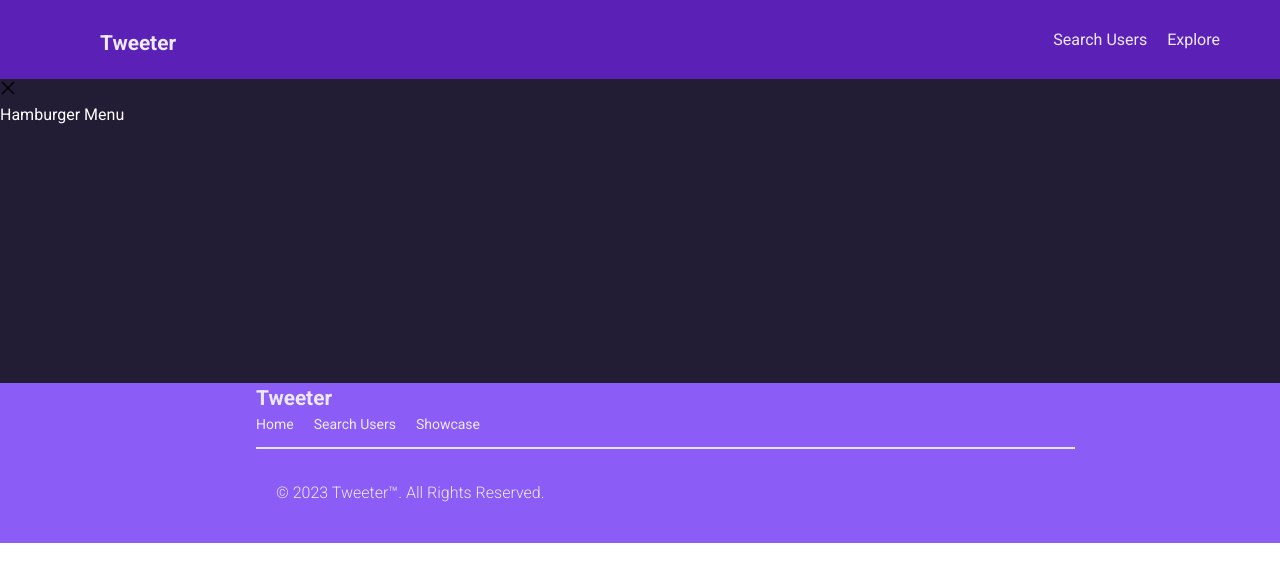
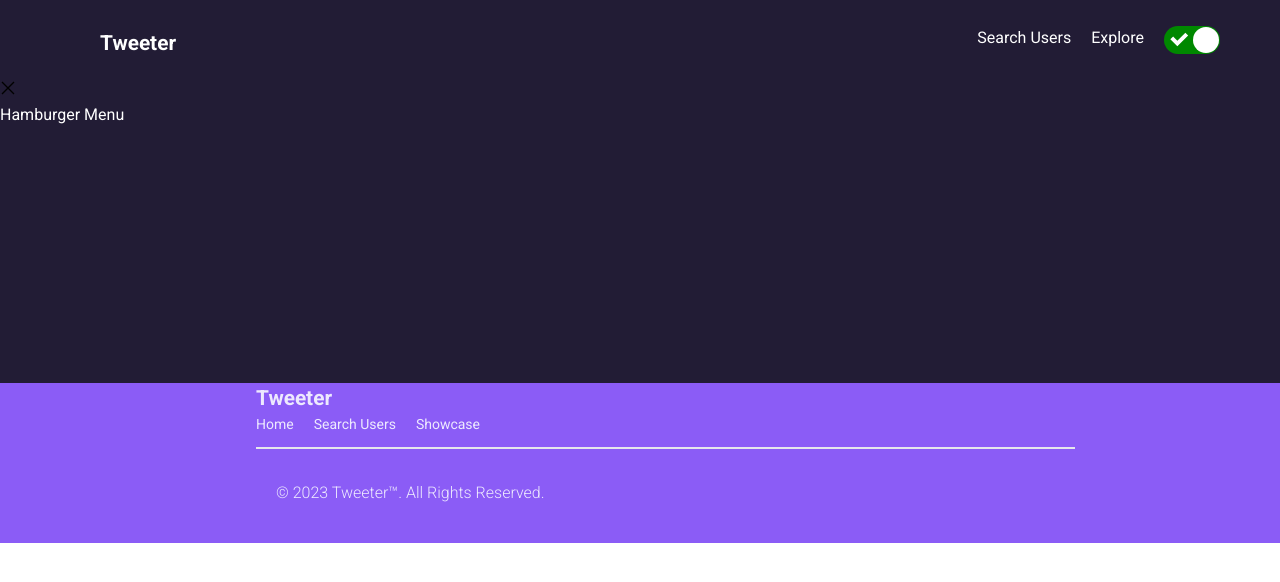
Before and after one commit to BrandonCarp/tweeter, a React (Create React App) app: page /hamburgerlink in a window 1280 px wide. Shown: the top 582 px of the page. Built offline with nearby package versions, Linux system fonts and the light colour scheme; a web font is replaced by a local one.

Commit message:
dark mode finally

```diff
--- a/src/App.css
+++ /dev/null
@@ -1,9 +0,0 @@
-#light {
-  background-color: #f3ebf6;
-  color: black;
-}
-
-#dark {
-  background-color: #221C35;
-  color: #fff;
-}
--- a/src/App.tsx
+++ b/src/App.tsx
@@ -1,6 +1,6 @@
-import React, {createContext, useState} from "react";
+import React, { useState} from "react";
 import { Route, Routes } from "react-router-dom";
-import './App.css';
+import './Components/Styles/darkMode.css';
 import { Home } from "./Components/Home Page/Home";
 import { TweetShowcase } from "./Components/Tweet Showcase/TweetShowcase";
 import { Navbar } from "./Components/Home Page/Navbar";
@@ -9,15 +9,8 @@ import { HamburgerLinks } from "./Components/HamburgerLinks";
 import { MobileFooter } from "./Components/MobileFooter";
 import { AnimatePresence, motion } from "framer-motion";
 import { ScrollToTop } from "./Components/ScrollToTop";
-import ReactSwitch from "react-switch";
-
-
-type ThemeName = 'light' | 'dark' | string;
-type ThemeContextType = {
-  theme: ThemeName
-  setTheme: (name: ThemeName) => void
-}
-export const ThemeContext = createContext<unknown>({} as ThemeContextType)
+import {ThemeContext} from './Components/Context/ThemeContext';
+import { ThemeName } from "./Components/Types/ThemeName";
 
 
 
@@ -45,7 +38,7 @@ export const App = () => {
           exit={{ opacity: 0 }}
         >
          <Navbar  />
-         {/* <ReactSwitch className="absolute bottom-10"  onChange={toggleTheme} checked={theme === 'dark'} /> */}
+
         </motion.div>
       </AnimatePresence>
       <Routes>
--- /dev/null
+++ b/src/Components/Context/ThemeContext.ts
@@ -0,0 +1,10 @@
+import { createContext } from "react";
+import { ThemeName } from "../Types/ThemeName";
+
+
+
+type ThemeContextType = {
+  theme: ThemeName
+  setTheme: (name: ThemeName) => void
+}
+export const ThemeContext = createContext<any>({} as ThemeContextType)
--- a/src/Components/Home Page/Navbar.tsx
+++ b/src/Components/Home Page/Navbar.tsx
@@ -1,12 +1,14 @@
 import React, {useState, useContext } from "react";
-import ReactSwitch from "react-switch";
+import '../Styles/darkMode.css'
+import ReactSwitch from 'react-switch';
 import { NavLink } from "react-router-dom";
 import { GiHamburgerMenu } from "react-icons/gi";
 import { Modal } from "../Modal";
 import { motion } from "framer-motion";
-import { ThemeContext } from "src/App";
-// Icons
-// import {BsFillSunFill, BsMoonFill, BsCheck, BsSunFill} from 'react-icons/bs';
+
+import { ThemeContext } from "../Context/ThemeContext";
+
+
 
 export function Navbar() {
   const [isOpen, setIsOpen] = useState(false);
@@ -20,8 +22,11 @@ const closeModal = (e: React.MouseEvent<HTMLButtonElement>) => {
  setIsOpen(false);
 }
 
+const {toggleTheme} = useContext(ThemeContext)
+const {theme} = useContext(ThemeContext);
+
   return (
-    <div className="text-primaryLight bg-secondaryPurple dark:text-black dark:primaryLight">
+    <div id={theme} className="text-primaryLight bg-secondaryPurple dark:text-black dark:primaryLight">
       <nav className="sticky top-0 relative container mx-auto p-5 ">
         <ul className="flex-row items-center   md:pl-10 md:flex ">
           <li className="absolute  left-0 ml-7 mt-3  text-baselg   md:invisible">
@@ -70,7 +75,7 @@ const closeModal = (e: React.MouseEvent<HTMLButtonElement>) => {
             <motion.li whileHover={{ scale: 1.1 }}>
               <NavLink to="/showcase">Explore</NavLink>
             </motion.li>
-           {/* <ReactSwitch className="visible absolute right-3 bottom-7 md:static"  onChange={toggleTheme} checked={theme === 'dark'} /> */}
+           <ReactSwitch className="visible absolute bottom-8 md:bottom-0  md:static"  onChange={toggleTheme} checked={theme === 'dark'} />
 
           </div>
 
--- /dev/null
+++ b/src/Components/Styles/darkMode.css
@@ -0,0 +1,4 @@
+#dark  {
+  background-color: #221C35;
+  color: #fff;
+}
--- /dev/null
+++ b/src/Components/Types/ThemeName.ts
@@ -0,0 +1 @@
+ export type ThemeName = 'light' | 'dark' | string;
```
Also changed, not shown: 1 other file (tests, documents, lock files or other folders).
